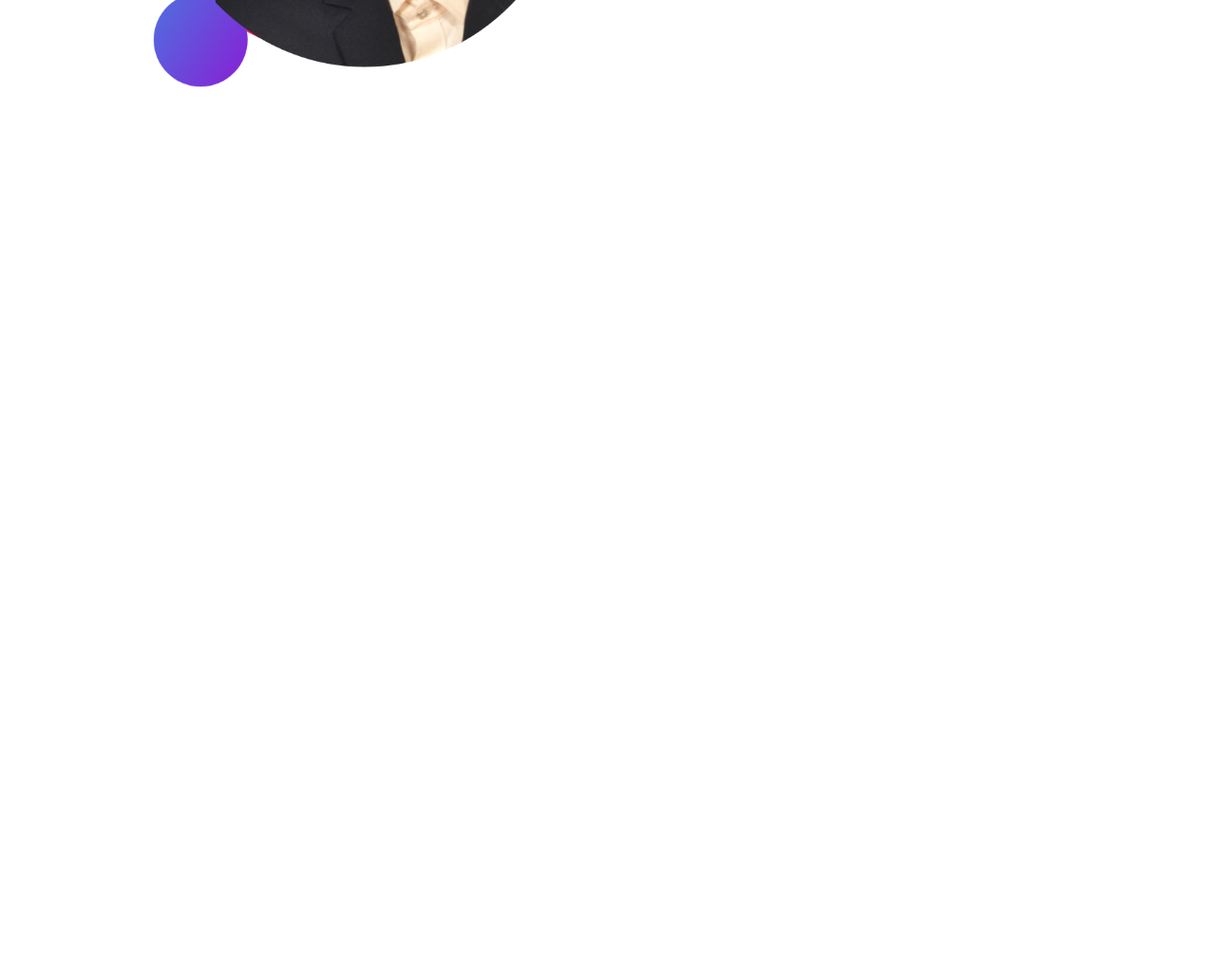
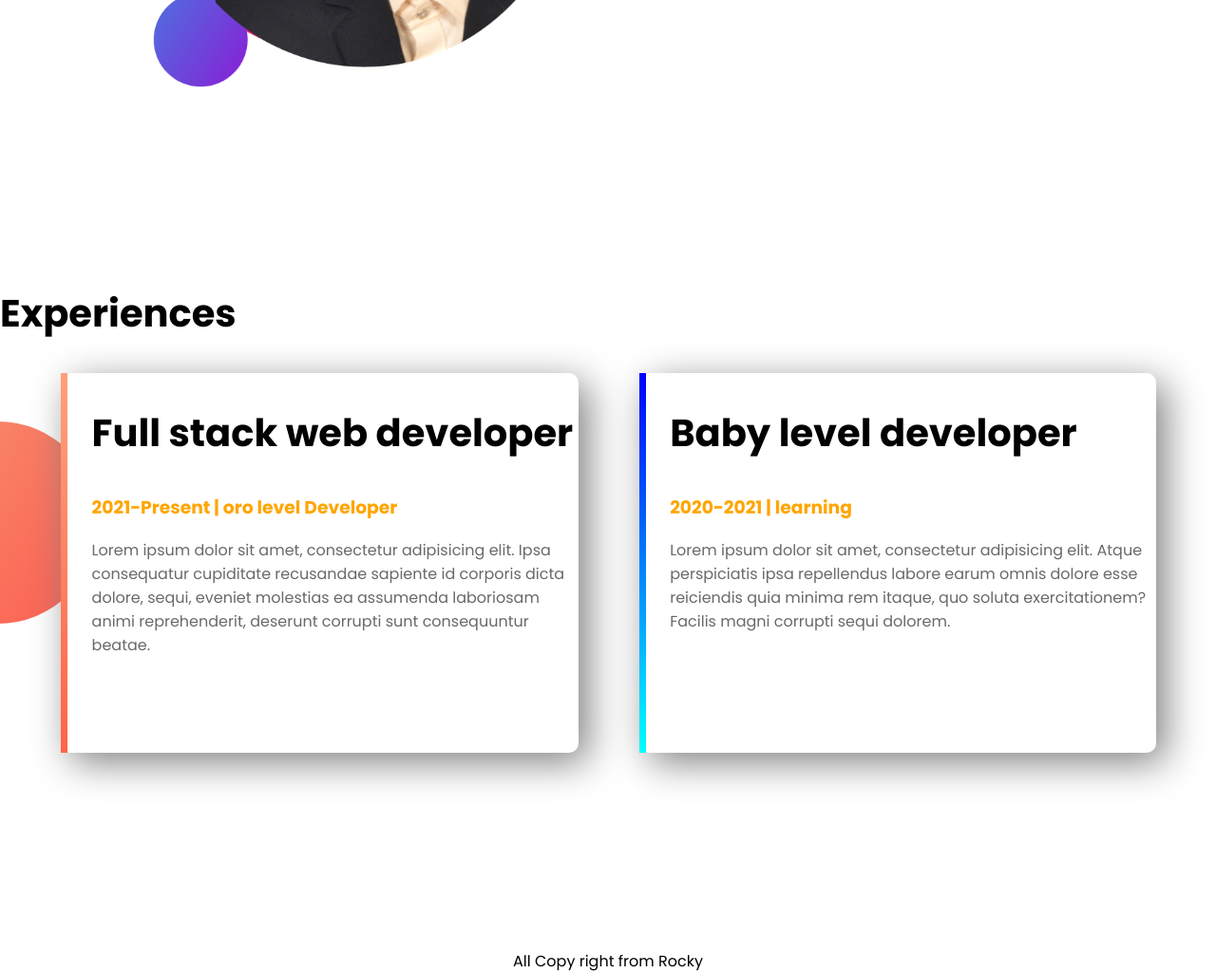
Before and after one commit to rocky-islam/web-portfolio, a plain HTML site: page index.html in a window 1280 px wide. Shown: the part 1100-2125 px from the top of the page at 95% size. Before the commit the page ends 1400 px from the top, so only its background shows below. Drawn offline with Linux system fonts and the light colour scheme.

Commit message:
finish 1st website

```diff
--- a/index.html
+++ b/index.html
@@ -18,7 +18,7 @@
     <section class="top-banner">
         <div class="half-width">
             <h1>Welcome To</h1>
-            <h1><span class="name-highlight"> Md Rocky Islam </span> Website</h1>
+            <h1><span class="orange-highlight"> Md Rocky Islam </span> Website</h1>
             <h3>World-Class Web Developer</h3>
             <p>Lorem ipsum dolor sit amet consectetur adipisicing elit. Reprehenderit obcaecati alias temporibus, modi
                 deleniti hic, quas minima mollitia sequi recusandae doloribus magnam exercitationem odit nihil ullam
@@ -54,6 +54,26 @@
     </section>
 
 
+
+    <section class="experience-area">
+        <h2>Experiences</h2>
+        <div id="full-stack" class="half-width single-experience">
+            <h2>Full stack web developer</h2>
+            <h3 class="orange-highlight">2021-Present | oro level Developer</h3>
+            <p>Lorem ipsum dolor sit amet, consectetur adipisicing elit. Ipsa consequatur cupiditate recusandae sapiente
+                id corporis dicta dolore, sequi, eveniet molestias ea assumenda laboriosam animi reprehenderit, deserunt
+                corrupti sunt consequuntur beatae.</p>
+
+        </div>
+        <div id="baby-web" class="half-width single-experience">
+            <h2>Baby level developer</h2>
+            <h3 class="orange-highlight">2020-2021 | learning</h3>
+            <p>Lorem ipsum dolor sit amet, consectetur adipisicing elit. Atque perspiciatis ipsa repellendus labore
+                earum omnis dolore esse reiciendis quia minima rem itaque, quo soluta exercitationem? Facilis magni
+                corrupti sequi dolorem.</p>
+        </div>
+    </section>
+    <footer>All Copy right from Rocky</footer>
 </body>
 
 </html>
--- a/style.css
+++ b/style.css
@@ -1,6 +1,7 @@
 body {
     font-family: 'Poppins', sans-serif;
     margin: 0;
+    padding: 0;
 }
 
 h1 {
@@ -20,7 +21,7 @@ section {
     margin-bottom: 200px;
 }
 
-.name-highlight {
+.orange-highlight {
     color: #ffa500;
 }
 
@@ -57,3 +58,34 @@ section {
     background-repeat: no-repeat;
     background-position: right;
 }
+
+.experience-area {
+    height: 500px;
+    background-image: url(images/exp-bg.png);
+    background-repeat: no-repeat;
+    background-position: left;
+}
+
+.single-experience {
+    box-shadow: 10px 10px 40px gray;
+    border-radius: 10px;
+    height: 80%;
+    background-color: white;
+
+}
+
+#full-stack {
+    border-left: 7px solid;
+    border-image: linear-gradient(180deg, lightsalmon, tomato);
+    border-image-slice: 1;
+}
+
+#baby-web {
+    border-left: 7px solid;
+    border-image: linear-gradient(180deg, blue, cyan);
+    border-image-slice: 1;
+}
+
+footer {
+    text-align: center;
+}
```
